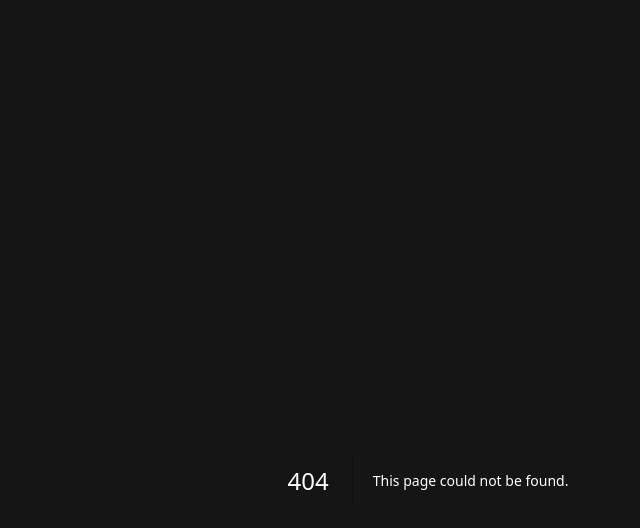
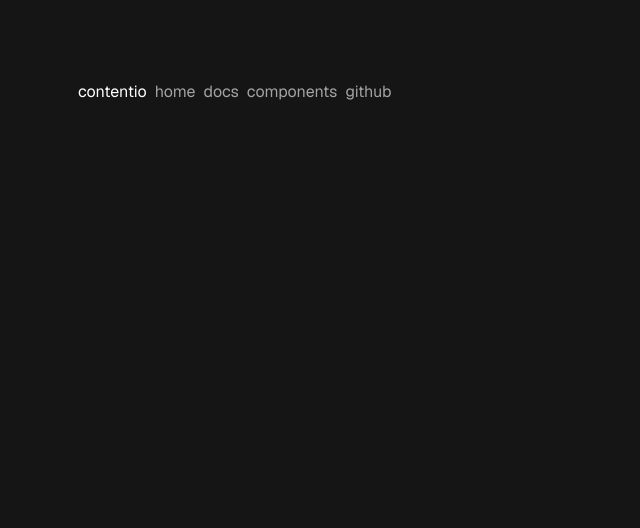
Before and after one commit to i-am-henri/contentio, a Next.js app: page /components in a window 1280 px wide. Before the commit this address had no page. Shown: the top 528 px of the page, without its empty margins (212-852 px from the left). Built offline with nearby package versions, Linux system fonts and the light colour scheme.

Commit message:
add og image

```diff
--- /dev/null
+++ b/app/components/layout.tsx
@@ -0,0 +1,42 @@
+import type { Metadata } from "next";
+import { Toaster } from "sonner";
+import { TooltipProvider } from "@/components/ui/tooltip";
+import { GeistSans } from 'geist/font/sans';
+import Link from "@/components/ui/link";
+import { cn } from "@/lib/utils";
+import MotionDiv from "@/components/custom/motion-div";
+
+export const metadata: Metadata = {
+    title: "contentio | Content for your app.",
+    openGraph: {
+        title: 'contentio cli',
+        description: 'Contentio is a cli to add content to your nextjs app.',
+    },
+};
+
+export default function RootLayout({
+    children,
+}: Readonly<{
+    children: React.ReactNode;
+}>) {
+    return (
+        <div>
+            <div className="flex mb-16 items-center">
+                <h2 className=" mr-2">contentio</h2>
+                <Link href="/" className="mr-2">
+                    home
+                </Link>
+                <Link className="mr-2" href="/docs">
+                    docs
+                </Link>
+                <Link className="mr-2" href="/docs">
+                    components
+                </Link>
+                <Link target="blank" href="https://git.new/contentio" >
+                    github
+                </Link>
+            </div>
+            {children}
+        </div>
+    );
+}
--- /dev/null
+++ b/app/components/page.tsx
@@ -0,0 +1,7 @@
+export default function Components() {
+    return (
+        <div>
+
+        </div>
+    )
+}
--- /dev/null
+++ b/app/og/route.tsx
@@ -0,0 +1,39 @@
+import { ImageResponse } from 'next/og'
+import { NextRequest, NextResponse } from 'next/server'
+// The og image, dynamicly generated for the docs, homepage and components
+export async function GET(req: NextRequest) {
+    const { searchParams } = new URL(req.url)
+    // expect component to be a boolean e.g. true or null, if it's not defined
+    const component = searchParams.get("component")
+
+    // checking the value of component, if it's not the expected value, an error will be returned
+    if (!(component == ("true" || "false" || null))) {
+        return NextResponse.json({
+            error: "type error in the component search params."
+        })
+    }
+
+
+    return new ImageResponse(
+        (
+            <div
+                style={{
+                    fontSize: 128,
+                    background: 'white',
+                    width: '100%',
+                    height: '100%',
+                    display: 'flex',
+                    textAlign: 'center',
+                    alignItems: 'center',
+                    justifyContent: 'center',
+                }}
+            >
+                wow
+            </div>
+        ),
+        {
+            width: 1200,
+            height: 600,
+        }
+    )
+}
--- a/package.json
+++ b/package.json
@@ -34,7 +34,8 @@
     "tailwind-variants": "^0.2.1",
     "tailwindcss-animate": "^1.0.7",
     "ts-node": "^10.9.2",
-    "vaul": "^0.9.1"
+    "vaul": "^0.9.1",
+    "zod": "^3.23.8"
   },
   "devDependencies": {
     "@types/node": "^20",
```
Also changed, not shown: 1 other file (tests, documents, lock files or other folders).
